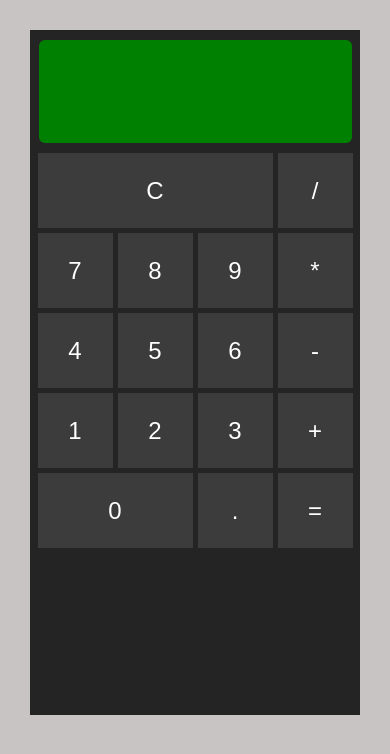
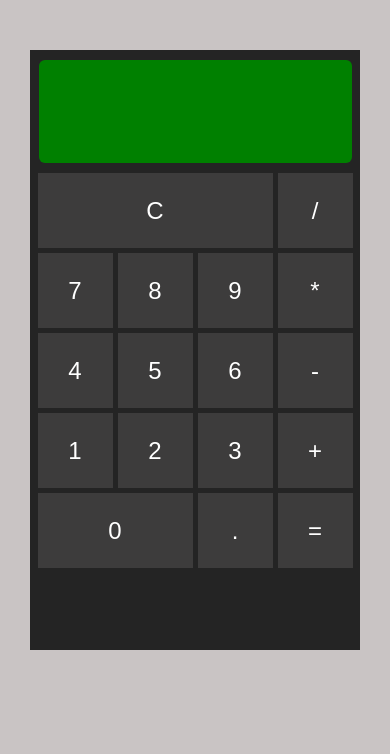
Before and after one commit to mteresa-jimenez/calculator, a plain HTML site: page index.html in a window 390 px wide. Drawn offline with Linux system fonts and the light colour scheme.

Commit message:
Fix CSS styles for mobile version - calculator height

```diff
--- a/styles.css
+++ b/styles.css
@@ -4,6 +4,7 @@ body {
   padding: 0;
   margin: 0;
   background-color: rgb(201, 196, 196);
+  box-sizing: border-box;
 }
 
 /* CALCULATOR */
@@ -12,8 +13,8 @@ body {
 
 .calculator {
   width: 330px;
-  height: 80vh;
-  margin: 30px auto auto auto;
+  height: 590px;
+  margin: 50px auto auto auto;
   padding-bottom: 10px;
   background-color: rgb(36, 36, 36);
   display: flex;
```
